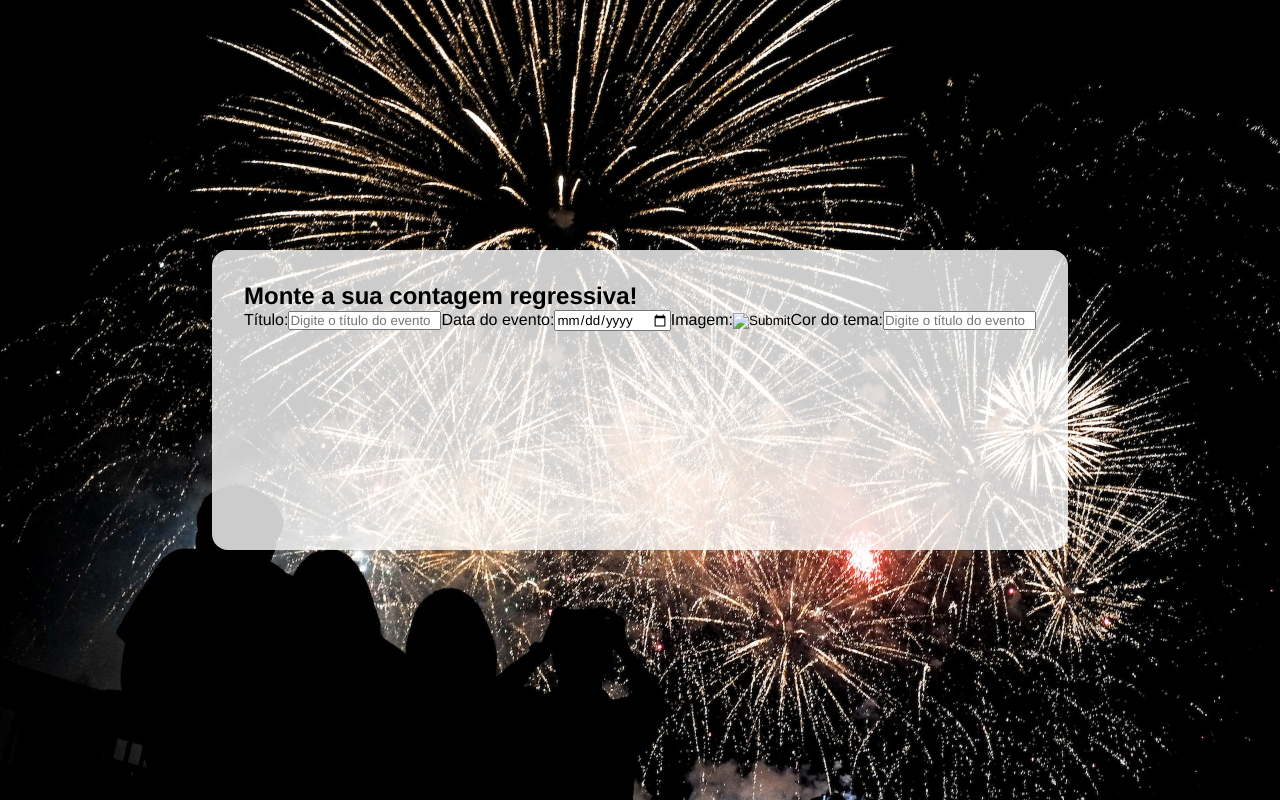
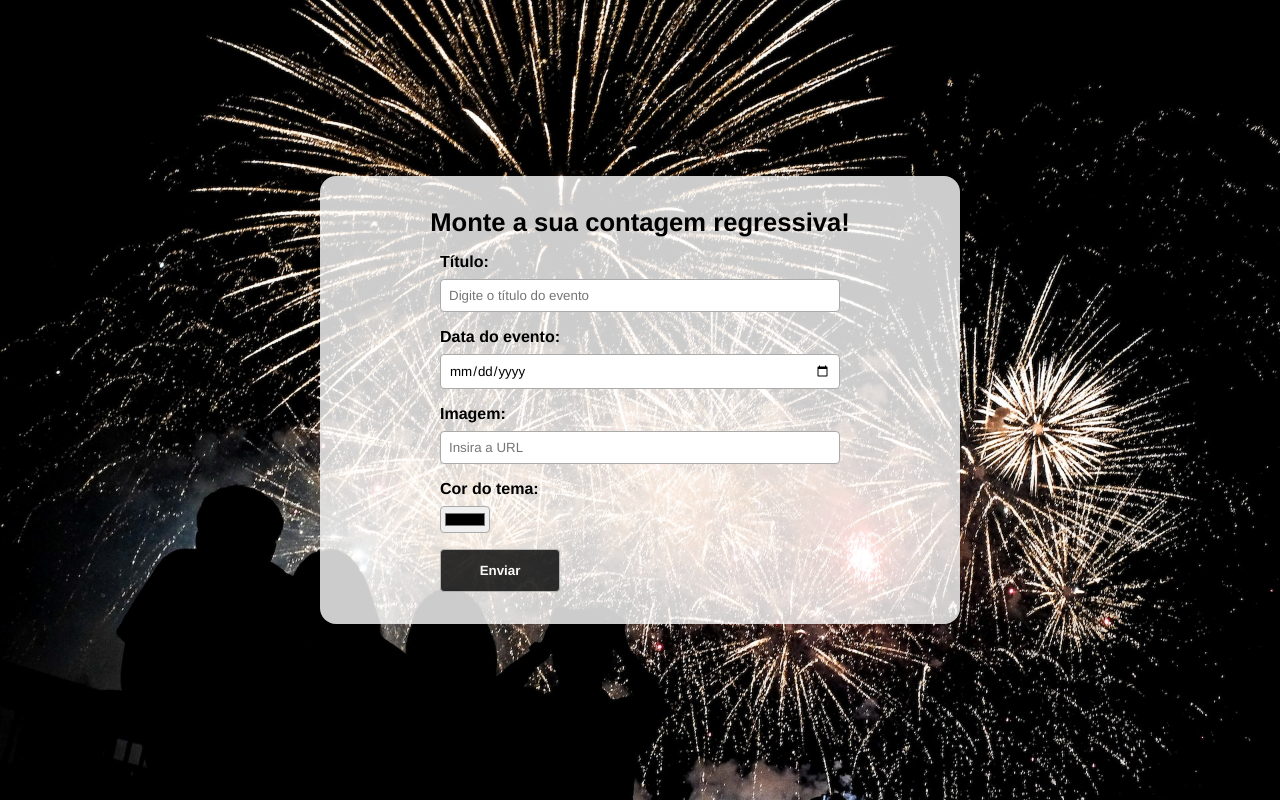
Before and after one commit to enjels/countdown, a React (Vite) app: page / in a window 1280 px wide. Built offline with nearby package versions, Linux system fonts and the light colour scheme.

Commit message:
adicionado css styled

```diff
--- /dev/null
+++ b/src/routes/Home.css
@@ -0,0 +1,42 @@
+.home h2 {
+  text-align: center;
+  font-size: 1.6rem;
+  margin-bottom: 1rem;
+}
+.countdown-form {
+  display: flex;
+  flex-direction: column;
+  gap: 1rem;
+  max-width: 400px;
+  margin: 0 auto;
+}
+.countdown-form label {
+  display: flex;
+  flex-direction: column;
+  gap: 0.5rem;
+}
+.countdown-form span {
+  font-weight: bold;
+}
+.countdown-form input {
+  padding: 0.5rem;
+  border-radius: 4px;
+  border: solid 1px #aaa;
+}
+.countdown-form input[type="color"] {
+  padding: 2px;
+}
+.countdown-form input[type="submit"] {
+  background-color: #000;
+  color: #fff;
+  font-weight: bold;
+  width: 120px;
+  padding: 0.8rem;
+  cursor: pointer;
+  opacity: 0.8;
+  transition: 0.4;
+}
+
+.countdown-form input[type="submit"]:hover {
+  opacity: 1;
+}
--- a/src/routes/Home.jsx
+++ b/src/routes/Home.jsx
@@ -1,3 +1,5 @@
+import './Home.css';
+
 const Home = () => {
   return (
     <div className="home">
@@ -21,7 +23,7 @@
         <label>
           <span>Imagem:</span>
           <input
-            type="image"
+            type="text"
             name="iamgem"
             placeholder="Insira a URL"
           />
@@ -29,11 +31,11 @@
         <label>
           <span>Cor do tema:</span>
           <input
-            type="text"
-            name="texto"
-            placeholder="Digite o título do evento"
+            type="color"
+            name="color"
           />
         </label>
+        <input type="submit" value="Enviar"/>
       </form>
     </div>
   );
```
